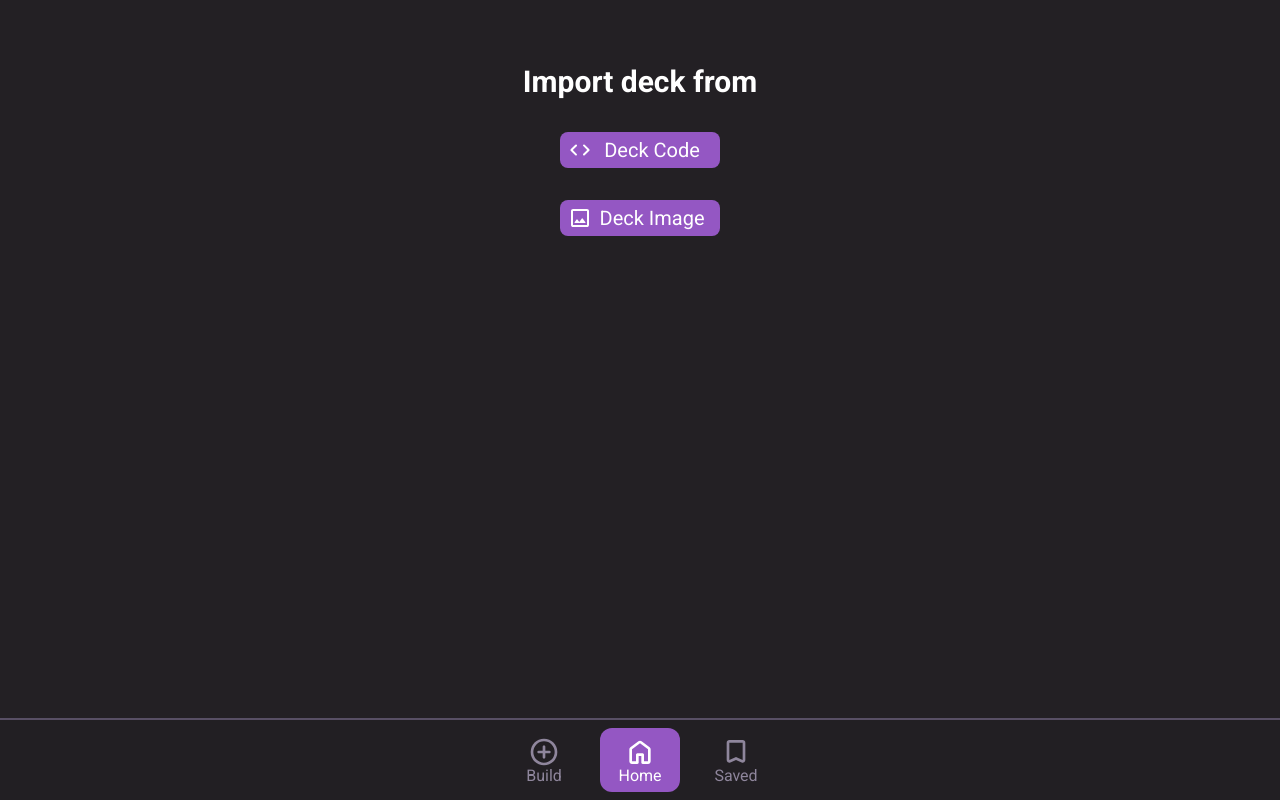
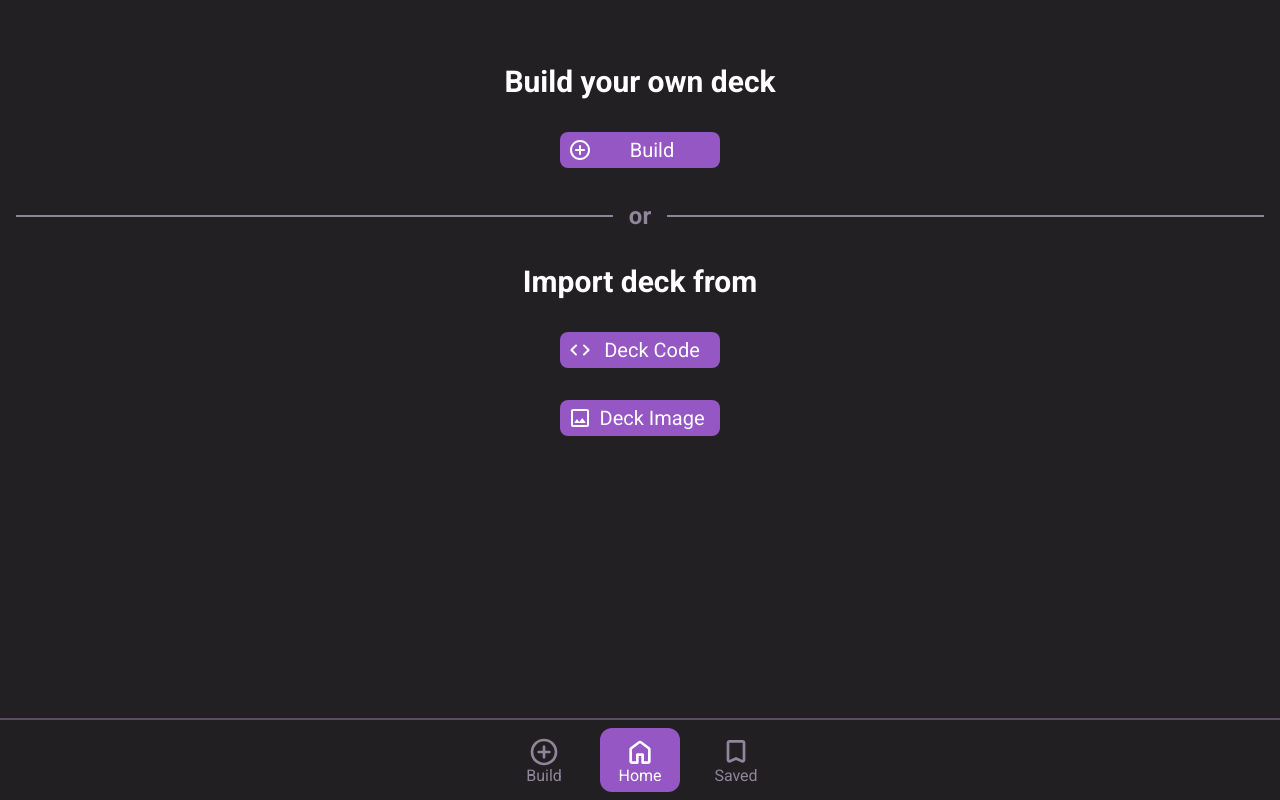
Before and after one commit to ozansap/GITCG-Cards, a SvelteKit app: page / in a window 1280 px wide. Built offline with nearby package versions, Linux system fonts and the light colour scheme.

Commit message:
build option in home page

```diff
--- a/src/routes/+page.svelte
+++ b/src/routes/+page.svelte
@@ -2,6 +2,7 @@
 	import { goto } from '$app/navigation';
 	import SVG_code from '$lib/svg/code.svelte';
 	import SVG_image from '$lib/svg/image.svelte';
+	import SVG_add from '$lib/svg/add.svelte';
 	import { decode } from '$lib/utils/Share.js';
 	import { store_buildDeck } from '$lib/utils/stores.js';
 	import { toast } from '$lib/utils/toast.js';
@@ -18,6 +19,20 @@
 </script>
 
 <div class="mx-4 mt-16 flex flex-col items-center">
+	<h1 class="mb-8 text-3xl font-bold">Build your own deck</h1>
+	<div class="flex w-40 flex-col items-center gap-8 text-xl">
+		<button on:click={() => goto('/build')} class="flex w-full items-center rounded-lg bg-color_primary px-2 py-1">
+			<div class="w-6"><SVG_add /></div>
+			<div class="m-auto">Build</div>
+		</button>
+	</div>
+
+	<div class="my-8 flex w-full items-center">
+		<div class="mr-4 flex-grow border-t-2 border-color_text" />
+		<p class="text-2xl font-bold text-color_text">or</p>
+		<div class="ml-4 flex-grow border-t-2 border-color_text" />
+	</div>
+
 	<h1 class="mb-8 text-3xl font-bold">Import deck from</h1>
 	<div class="flex w-40 flex-col items-center gap-8 text-xl">
 		<button on:click={importCode} class="flex w-full items-center rounded-lg bg-color_primary px-2 py-1">
```
